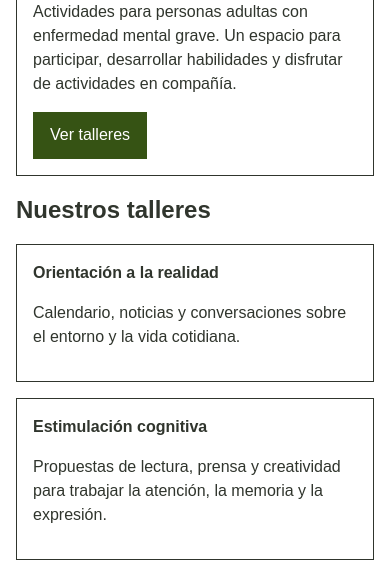
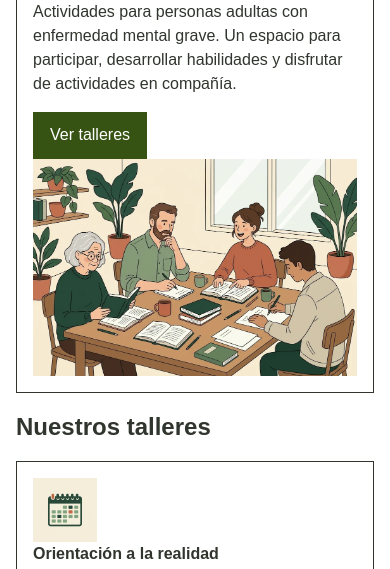
Before and after one commit to letivsan/punto-de-encuentro, a plain HTML site: page index.html in a window 390 px wide. Shown: the part 275-844 px from the top of the page. Drawn offline with Linux system fonts and the light colour scheme.

Commit message:
add workshop images and responsive

```diff
--- a/css/styles.css
+++ b/css/styles.css
@@ -180,3 +180,18 @@ textarea {
   color: var(--color-gd);
   font-weight: bold;
 }
+
+img {
+  display: block;
+  max-width: 100%;
+  height: auto;
+}
+
+.imagen-presentacion {
+  width: 100%;
+  max-width: 600px;
+}
+
+.talleres img {
+  width: 64px;
+}
--- a/index.html
+++ b/index.html
@@ -48,6 +48,11 @@
           actividades en compañía.
         </p>
         <a class="boton" href="talleres.html">Ver talleres</a>
+        <img
+          class="imagen-presentacion"
+          src="img/presentacion-talleres.webp"
+          alt="Personas adultas haciendo una dinámica de lectura"
+        />
       </section>
 
       <div class="contenido-principal">
@@ -56,6 +61,7 @@
 
           <div class="tarjetas">
             <article class="bloque tarjeta">
+              <img src="img/orientacion-realidad.webp" alt="" />
               <h3>Orientación a la realidad</h3>
               <p>
                 Calendario, noticias y conversaciones sobre el entorno y la vida
@@ -64,6 +70,7 @@
             </article>
 
             <article class="bloque tarjeta">
+              <img src="img/estimulacion-cognitiva.webp" alt="" />
               <h3>Estimulación cognitiva</h3>
               <p>
                 Propuestas de lectura, prensa y creatividad para trabajar la
@@ -72,6 +79,7 @@
             </article>
 
             <article class="bloque tarjeta">
+              <img src="img/medio-ambiente.webp" alt="" />
               <h3>Medio ambiente</h3>
               <p>
                 Paseos, baños de bosque y actividad física al aire libre para
```
Also changed, not shown: img/estimulacion-cognitiva.webp (added), img/medio-ambiente.webp (added), img/orientacion-realidad.webp (added), img/presentacion-talleres.webp (added).
